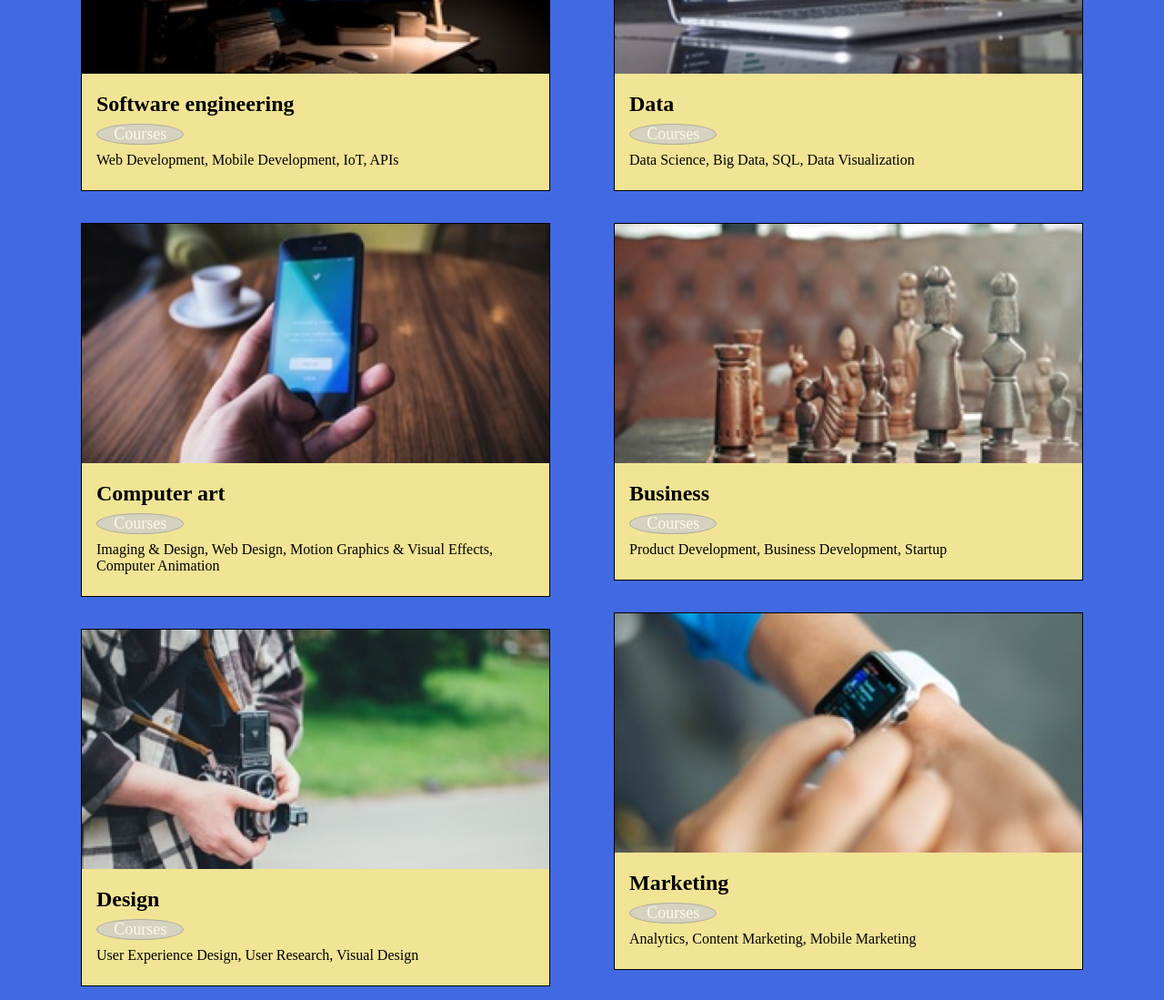
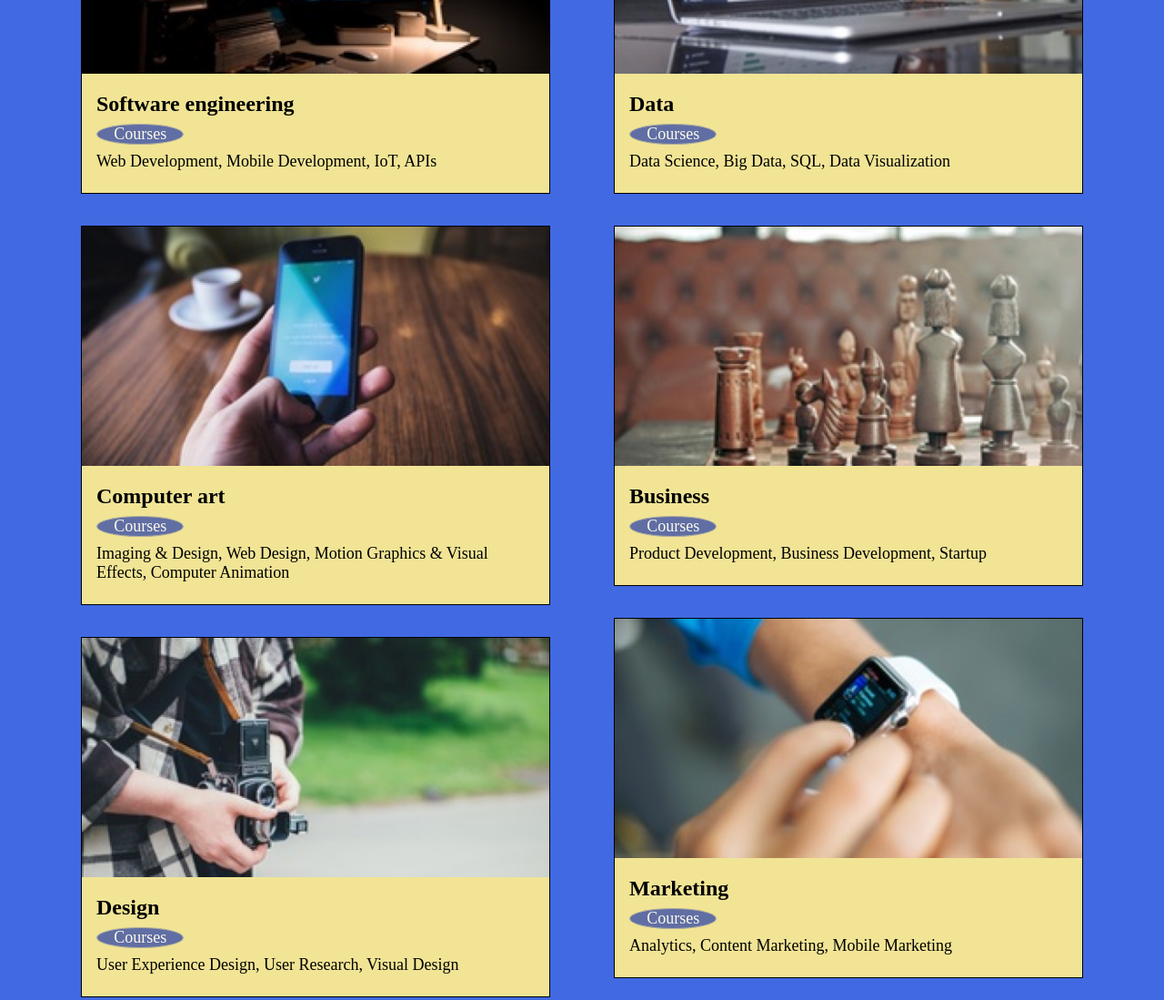
Before and after one commit to KrystalJean/Colmar-Academy, a plain HTML site: page index.html in a window 1280 px wide. Shown: the part 1620-2719 px from the top of the page at 91% size. Drawn offline with Linux system fonts and the light colour scheme.

Commit message:
Update style.css

```diff
--- a/resources/style.css
+++ b/resources/style.css
@@ -204,11 +204,17 @@ li {
     padding: 16px 16px 24px 16px;
 
 }
+
+.tileTexts .coursesDescriptionText{
+    font-size: 18px;
+}
+
 .coursesText {
     margin: 8px 0;
     font-size: 18px;
     color: #ffffff;
-    background-color: #cfceca;
+/*     background-color: #cfceca; */
+    background-color: #3c50a8;
     opacity: 80%;
     width: 20%;
     text-align: center;
```
